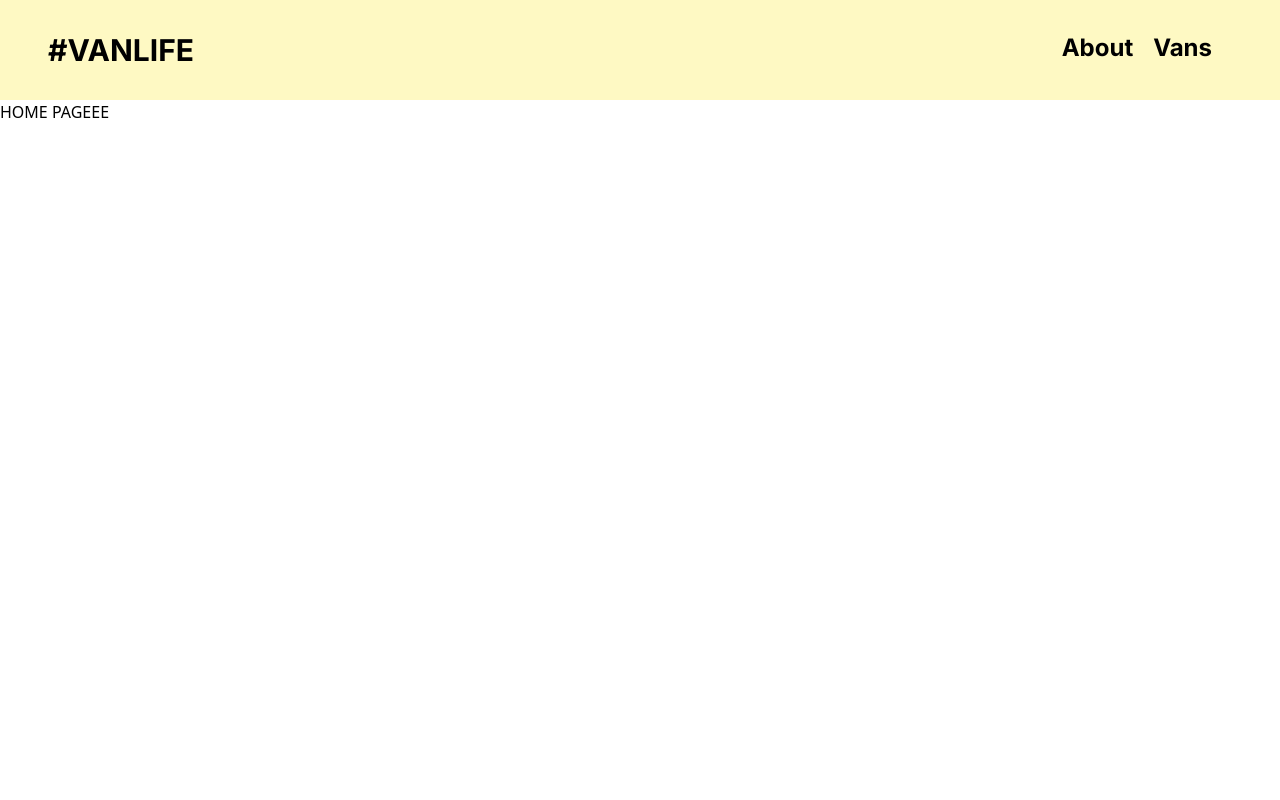
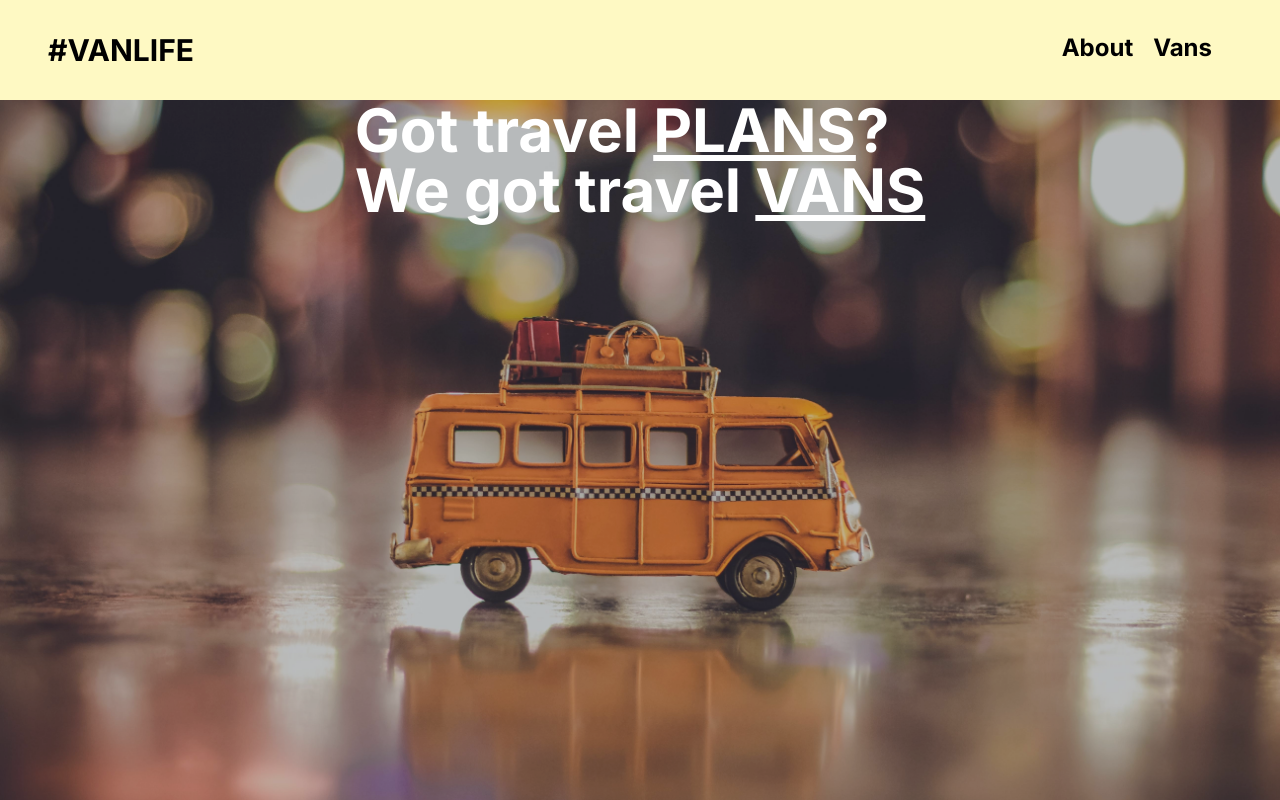
Before and after one commit to shoeslace911/Van-Life, a React (Vite) app: page / in a window 1280 px wide. Built offline with nearby package versions, Linux system fonts and the light colour scheme.

Commit message:
picked an image

```diff
--- a/src/comp/Home.jsx
+++ b/src/comp/Home.jsx
@@ -1,7 +1,15 @@
+import heroImg from "../assets/imgs/smallVan.jpg";
+
 export default function Home() {
   return (
-    <div>
-      <h1>HOME PAGEEE</h1>
+    <div className="font-inter flex ">
+      <img src={heroImg} alt="small van" className="absolute top-0 -z-10 h-full w-full brightness-75 object-cover " />
+      <div className="mx-auto">
+        <h1 className="text-6xl text-white ">
+          Got travel <strong className="underline">PLANS</strong>?<br /> We got travel{" "}
+          <strong className="underline">VANS</strong>
+        </h1>
+      </div>
     </div>
   );
 }
```
Also changed, not shown: src/assets/imgs/smallVan.jpg (added), 1 other file (tests, documents, lock files or other folders).
